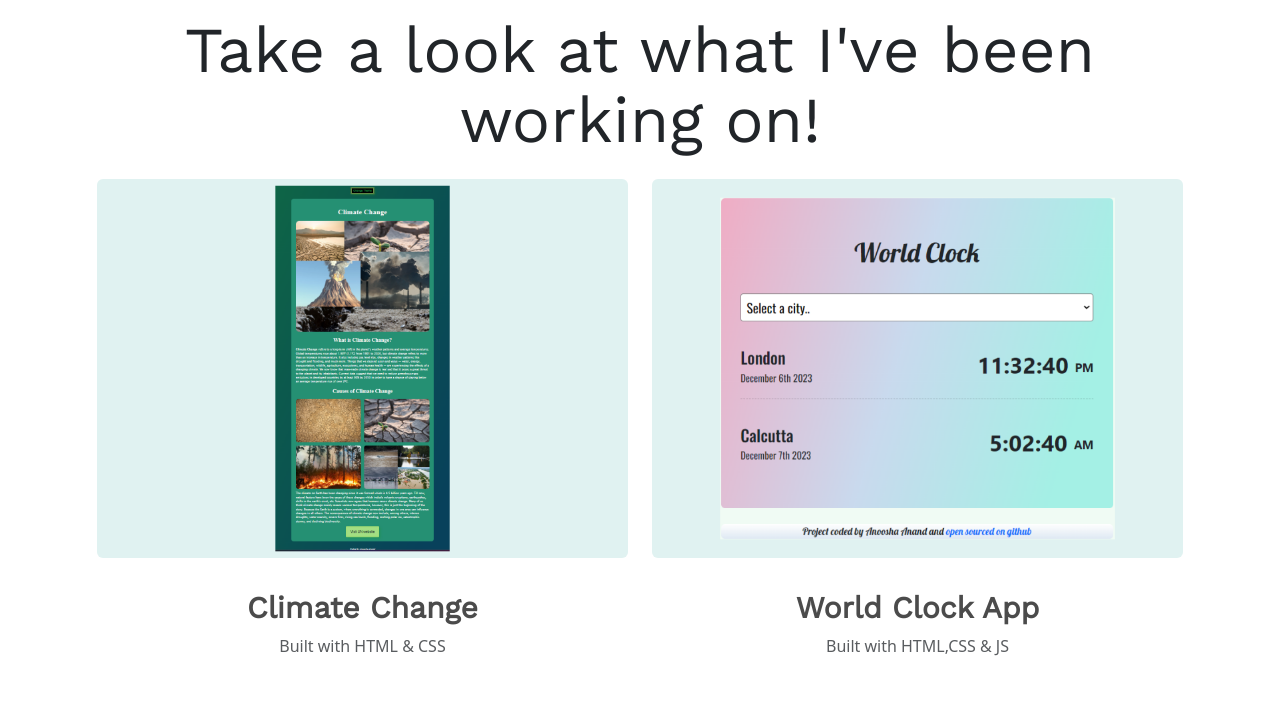
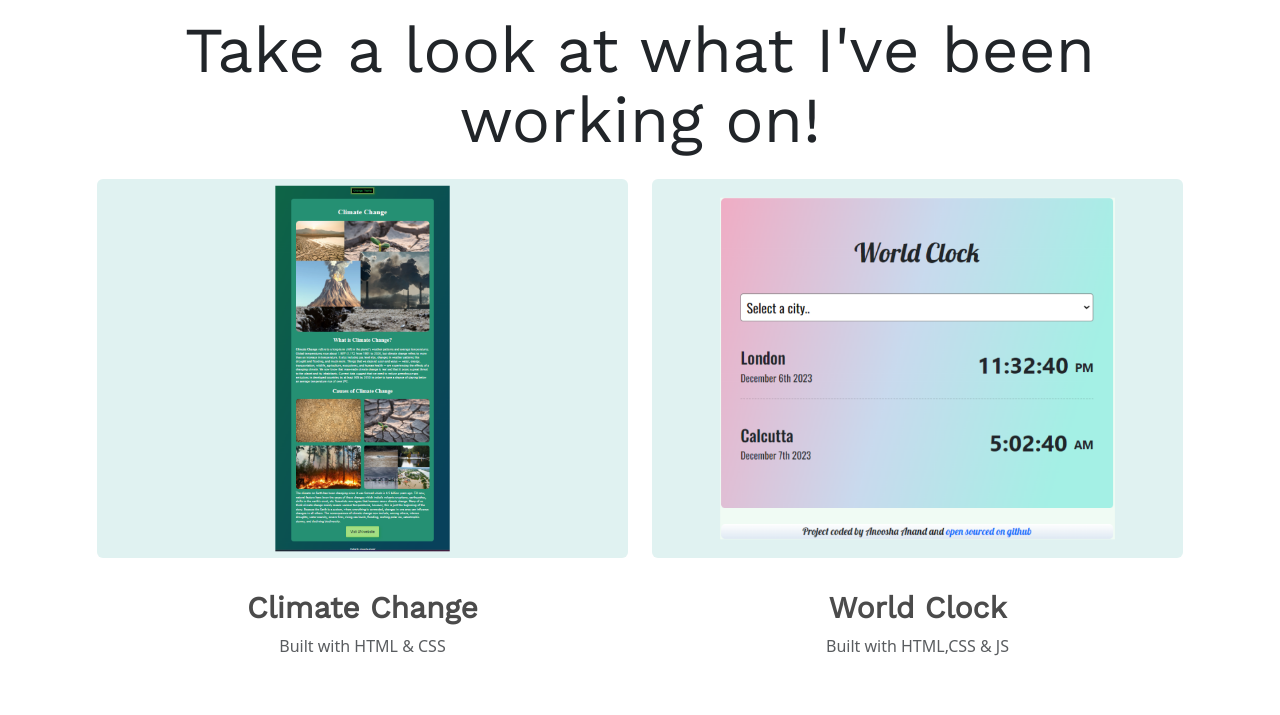
Before and after one commit to anusha5587/ResponsiveWeek3, a plain HTML site: page work.html in a window 1280 px wide. Shown: the part 85-800 px from the top of the page. Drawn offline with nearby package versions, Linux system fonts and the light colour scheme; a web font is replaced by a local one.

Commit message:
Update work.html

```diff
--- a/work.html
+++ b/work.html
@@ -108,8 +108,7 @@
               <a
                 href="https://main--world-clock-mycreation.netlify.app/"
                 target="_blank"
-              >
-                World Clock App</a
+                >World Clock</a
               >
             </h3>
             <p class="contect-work-para text-muted">Built with HTML,CSS & JS</p>
```
